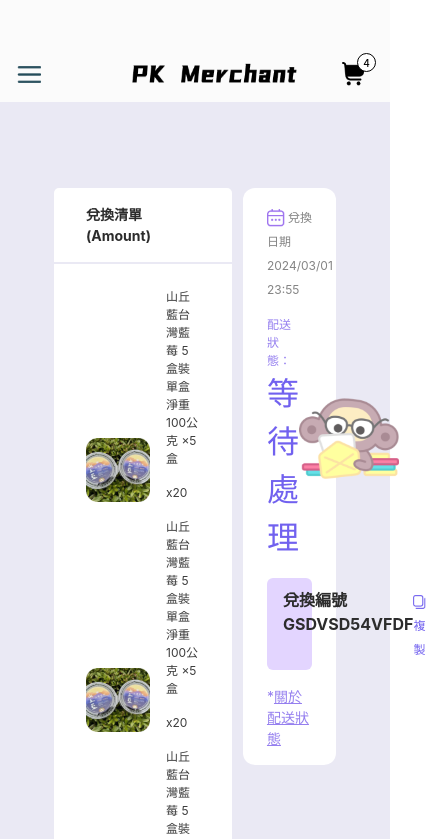
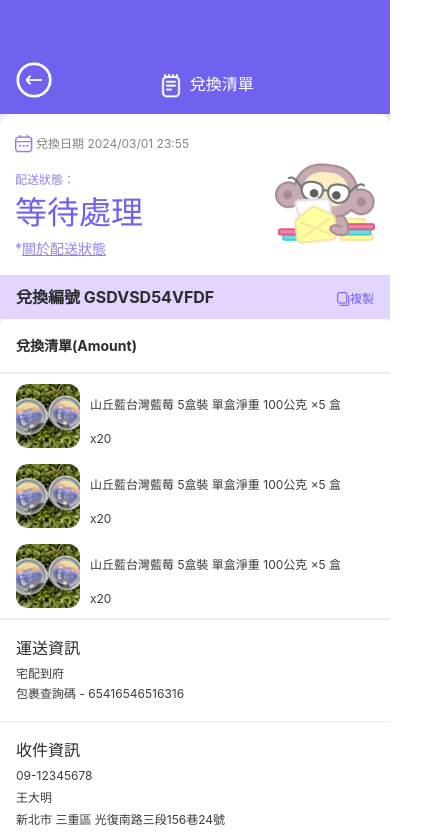
Before and after one commit to ThandarAungUCSM/pk_nuxt, a Nuxt app: page /orderdetail/1 in a window 390 px wide. Shown: the top 839 px of the page, 426 px wide, since content can reach past the window. Built offline with nearby package versions, Linux system fonts and the light colour scheme.

Commit message:
mobile for convert-history (order) page with data and null data, orderdetail page

```diff
--- a/components/OrderFirst.vue
+++ b/components/OrderFirst.vue
@@ -13,6 +13,9 @@
         <div class="second-col">
           <img src="../assets/pc/product-img.png" class="product-icon">
           <span class="product-text">山丘藍台灣藍莓 5盒裝 單盒淨重 100公克 ×5 盒...</span>
+        </div>
+        <div class="m-four">
+          <p class="btn-row">檢視其他商品</p>
         </div>
         <div class="third-col">
           <div class="row1">
@@ -71,11 +74,15 @@ export default {
     margin-bottom: 0rem;
     padding-left: 0;
     padding-right: 0;
+    border-bottom: 5px solid #6e00fa;
   }
   .order-product {
     background: #FFFFFF;
     box-shadow: 0px 2px 4px rgba(0, 0, 0, 0.1);
     border-radius: 12px;
+    @media screen and (max-width: 768px) {
+      border-radius: 0;
+    }
     .product-title {
       display: flex;
       justify-content: space-between;
@@ -89,6 +96,9 @@ export default {
       background: #E3D5FF;
       border-top-left-radius: 12px;
       border-top-right-radius: 12px;
+      @media screen and (max-width: 768px) {
+        border-radius: 0;
+      }
       .order-number {
         color: #2C2C2C;
         font-weight: 400;
@@ -100,9 +110,17 @@ export default {
       align-items: center;
       justify-content: space-between;
       padding: 14px 2rem 14px 1.5rem;
+      @media screen and (max-width: 768px) {
+        padding: 14px 1.5rem 14px 1.5rem;
+        flex-direction: column;
+        align-items: flex-start;
+      }
       cursor: pointer;
       .first-col {
-
+        @media screen and (max-width: 768px) {
+          padding-bottom: 1rem;
+          width: 100%;
+        }
         .calen-icon {
           width: 18px;
           height: 18px;
@@ -115,6 +133,11 @@ export default {
         }
       }
       .second-col {
+        @media screen and (max-width: 768px) {
+          display: flex;
+          align-items: flex-start;
+          width: 100%;
+        }
         .product-icon {
           width: 64px;
           height: 64px;
@@ -126,12 +149,41 @@ export default {
           margin-left: 7px;
         }
       }
+      .m-four {
+        display: none;
+        @media screen and (max-width: 768px) {
+          display: flex;
+          justify-content: center;
+          align-items: center;
+          border: 1px solid #B38BFF;
+          border-radius: 12px;
+          width: 100%;
+          margin: 1rem 0;
+          height: 25px;
+        }
+        .btn-row {
+          font-weight: 400;
+          font-size: 12px;
+          color: #A97BFF;
+          margin-bottom: 0;
+        }
+      }
       .third-col {
+        @media screen and (max-width: 768px) {
+          display: flex;
+          align-items: center;
+          justify-content: space-between;
+          flex-direction: row-reverse;
+          width: 100%;
+        }
         .row1 {
           display: flex;
           align-items: center;
           justify-content: flex-end;
           margin-bottom: 5px;
+          @media screen and (max-width: 768px) {
+            margin-bottom: 0;
+          }
           .total-exchange {
             font-weight: 500;
             font-size: 16px;
--- a/components/OrderNav.vue
+++ b/components/OrderNav.vue
@@ -53,15 +53,15 @@ export default {
   }
   .activeCss {
     @media screen and (max-width: 768px) {
-      border-bottom: 2px solid #CEB17D;
+      border-bottom: 2px solid #6100FF;
     }
   }
   .paddingCss {
     padding-left: 28px;
     padding-right: 28px;
     @media screen and (max-width: 768px) {
-      padding-left: 0;
-      padding-right: 0;
+      padding-left: 5px;
+      padding-right: 5px;
 
       height: 44px;
       display: flex;
@@ -75,8 +75,8 @@ export default {
       padding-bottom: 5px;
       cursor: pointer;
       @media screen and (max-width: 768px) {
-        font-weight: 500;
-        font-size: 0.875rem;
+        font-weight: 400;
+        font-size: 1rem;
         padding-bottom: 0;
         border-bottom: 0;
       }
--- a/pages/convert-history.vue
+++ b/pages/convert-history.vue
@@ -1,7 +1,17 @@
 <template>
   <div>
     <div>
-      <Header />
+      <Header class="forPC" />
+      <div class="formobile titlem">
+        <div class="pc-back">
+          <img src="../assets/mobile/btn-return.png" class="back-icon">
+        </div>
+        <div class="title-div">
+          <img src="../assets/mobile/notebook.png" class="notebook-icon">
+          <span class="setting-title">兌換清單</span>
+        </div>
+        <div class="visibleHidden">hi</div>
+      </div>
       <div class="order-parent">
         <b-container class="orderPage">
           <OrderNav :orders="orders" @changeIndex="changeIndex"></OrderNav>
@@ -137,15 +147,76 @@ export default {
 };
 </script>
 <style lang="scss" scoped>
+.forPC {
+  @media screen and (max-width: 768px) {
+    display: none;
+  }
+}
+.formobile {
+  display: none;
+  @media screen and (max-width: 768px) {
+    display: block;
+  }
+  .pc-back {
+    @media screen and (max-width: 768px) {
+      display: flex;
+    }
+    .back-icon {
+      width: 36px;
+      height: 36px;
+    }
+  }
+  .title-div {
+    text-align: center;
+    padding: 1rem;
+    @media screen and (max-width: 768px) {
+      text-align: left;
+      padding: 0;
+    }
+    .setting-title {
+      font-weight: 400;
+      font-size: 16px;
+      padding-left: 0px;
+      @media screen and (max-width: 768px) {
+        color: #FFF;
+      }
+    }
+    .notebook-icon {
+      width: 24px;
+      height: 24px;
+      margin-right: 7px;
+    }
+  }
+}
+.titlem {
+  @media screen and (max-width: 768px) {
+    background: #7161EF;
+    height: 114px;
+    display: flex;
+    align-items: flex-end;
+    justify-content: space-between;
+    padding: 1rem;
+
+    position: fixed;
+    width: 100%;
+    z-index: 999;
+  }
+  .visibleHidden {
+    visibility: hidden;
+  }
+}
 .order-parent {
   background: #eae9f4;
   padding-top: 156px;
   padding-bottom: 70px;
   min-height: calc(100vh - 80px);
+  @media screen and (max-width: 768px) {
+    padding-top: 114px;
+  }
 }
 .orderPage {
   @media screen and (max-width: 768px) {
-    padding-top: 47px;
+    padding-top: 0px;
     width: 100%;
     max-width: 100%;
     padding-left: 0;
@@ -153,7 +224,7 @@ export default {
   }
   .m-pad {
     @media screen and (max-width: 768px) {
-      margin-top: 44px;
+      padding-top: 44px;
     }
   }
 }
--- a/pages/orderdetail/_id.vue
+++ b/pages/orderdetail/_id.vue
@@ -1,6 +1,16 @@
 <template>
   <div>
-    <Header />
+    <Header class="forPC" />
+    <div class="formobile titlem">
+      <div class="pc-back">
+        <img src="../../assets/mobile/btn-return.png" class="back-icon">
+      </div>
+      <div class="title-div">
+        <img src="../../assets/mobile/notebook.png" class="notebook-icon">
+        <span class="setting-title">兌換清單</span>
+      </div>
+      <div class="visibleHidden">hi</div>
+    </div>
     <div class="pc-true">
       <b-container class="orderDetail bg-color">
         <div class="leftdiv">
@@ -18,6 +28,13 @@
               </div>
             </div>
           </div>
+          <div class="m-price1-block">
+            <div class="methods-div">
+              <p class="title-txt">運送資訊</p>
+              <p class="method-txt">宅配到府 </p>
+              <p class="method-txt">包裹查詢碼 - 65416546516316</p>
+            </div>
+          </div>
           <div class="title-block">
             <p class="title-txt">收件資訊</p>
             <div class="detail-content">
@@ -31,7 +48,7 @@
                 <p class="right-facts">09-12345678</p>
                 <p class="right-facts"> 王大明 </p>
                 <p class="right-facts"> 新北市 三重區 光復南路三段156巷24號 </p>
-                <p class="right-facts">宅配到府</p>
+                <p class="right-facts m-hide">宅配到府</p>
               </div>
             </div>
           </div>
@@ -93,6 +110,7 @@
               <img src="../../assets/pc/shipping-icon.png" class="shipping-icon">
             </div>
           </div>
+          <p class="m-delivery-status">*<span>關於配送狀態</span></p>
           <div class="third-row">
             <p class="code-txt">兌換編號 GSDVSD54VFDF</p>
             <div class="copy-div">
@@ -163,11 +181,72 @@ export default {
 };
 </script>
 <style lang="scss" scoped>
+.forPC {
+  @media screen and (max-width: 768px) {
+    display: none;
+  }
+}
+.formobile {
+  display: none;
+  @media screen and (max-width: 768px) {
+    display: block;
+  }
+  .pc-back {
+    @media screen and (max-width: 768px) {
+      display: flex;
+    }
+    .back-icon {
+      width: 36px;
+      height: 36px;
+    }
+  }
+  .title-div {
+    text-align: center;
+    padding: 1rem;
+    @media screen and (max-width: 768px) {
+      text-align: left;
+      padding: 0;
+    }
+    .setting-title {
+      font-weight: 400;
+      font-size: 16px;
+      padding-left: 0px;
+      @media screen and (max-width: 768px) {
+        color: #FFF;
+      }
+    }
+    .notebook-icon {
+      width: 24px;
+      height: 24px;
+      margin-right: 7px;
+    }
+  }
+}
+.titlem {
+  @media screen and (max-width: 768px) {
+    background: #7161EF;
+    height: 114px;
+    display: flex;
+    align-items: flex-end;
+    justify-content: space-between;
+    padding: 1rem;
+
+    position: fixed;
+    width: 100%;
+    z-index: 999;
+  }
+  .visibleHidden {
+    visibility: hidden;
+  }
+}
 .pc-true {
   display: flex;
   padding-top: 140px;
   background: #eae9f4;
   min-height: 100vh;
+  @media screen and (max-width: 768px) {
+    padding-top: 114px;
+  }
 }
 .orderDetail {
   width: 80%;
@@ -175,9 +254,18 @@ export default {
   display: flex;
   justify-content: space-between;
   align-items: flex-start;
+  @media screen and (max-width: 768px) {
+    width: 100%;
+    margin: auto;
+    flex-direction: column-reverse;
+    padding-left: 0;
+    padding-right: 0;
+  }
   .leftdiv {
     width: 63%;
-
+    @media screen and (max-width: 768px) {
+      width: 100%;
+    }
     .title {
       padding: 1rem 2rem;
       border-radius: 5px 5px 0 0;
@@ -185,6 +273,9 @@ export default {
       align-items: center;
       margin-bottom: 2px;
       background: #fff;
+      @media screen and (max-width: 768px) {
+        padding: 1rem;
+      }
       .storeName {
         margin-bottom: 0;
         padding-right: 1rem;
@@ -196,17 +287,25 @@ export default {
     .product-block {
       padding: 1.5rem 2rem 0.5rem;
       background: #fff;
+      @media screen and (max-width: 768px) {
+        padding: 10px 1rem;
+      }
       .each-product {
         display: flex;
         align-items: flex-end;
         background: #fff;
         margin-bottom: 1rem;
+        @media screen and (max-width: 768px) {
+        }
         .product-icon {
           width: 64px;
           height: 64px;
         }
         .product-div {
           padding-left: 1rem;
+          @media screen and (max-width: 768px) {
+            padding-left: 10px;
+          }
           .product-text {
             font-weight: 400;
             font-size: 12px;
@@ -220,19 +319,34 @@ export default {
           }
         }
       }
+      .each-product:last-child {
+        @media screen and (max-width: 768px) {
+          margin-bottom: 0;
+        }
+      }
     }
     .title-block {
       background: #FFF;
       margin-top: 7px;
       padding: 1rem 2rem;
+      @media screen and (max-width: 768px) {
+        margin-top: 1px;
+        padding: 1rem;
+      }
       .title-txt {
         font-weight: 400;
         font-size: 1rem;
         color: #2C2C2C;
+        @media screen and (max-width: 768px) {
+          margin-bottom: 5px;
+        }
       }
       .detail-content {
         display: flex;
         .detail-left {
+          @media screen and (max-width: 768px) {
+            display: none;
+          }
           .left-facts {
             font-weight: 400;
             font-size: 12px;
@@ -249,6 +363,14 @@ export default {
             font-size: 12px;
             color: #3C3C3C;
             margin-bottom: 7px;
+            @media screen and (max-width: 768px) {
+              margin-bottom: 4px;
+            }
+          }
+          .m-hide {
+            @media screen and (max-width: 768px) {
+              display: none;
+            }
           }
         }
       }
@@ -257,10 +379,17 @@ export default {
       background: #FFF;
       margin-top: 7px;
       padding: 1rem 2rem;
+      @media screen and (max-width: 768px) {
+        margin-top: 2px;
+        padding: 1rem;
+      }
       .title-txt {
         font-weight: 400;
         font-size: 1rem;
         color: #2C2C2C;
+        @media screen and (max-width: 768px) {
+          margin-bottom: 5px;
+        }
       }
 
       .detail-content {
@@ -278,6 +407,9 @@ export default {
             font-size: 14px;
             color: #000;
             margin-bottom: 7px;
+            @media screen and (max-width: 768px) {
+              margin-bottom: 4px;
+            }
           }
         }
         .detail-right {
@@ -286,12 +418,18 @@ export default {
             font-size: 14px;
             color: #957FEF;
             margin-bottom: 7px;
+            @media screen and (max-width: 768px) {
+              margin-bottom: 4px;
+            }
           }
           .price1-amount {
             font-weight: 600;
             font-size: 16px;
             color: #E1460E;
             margin-bottom: 7px;
+            @media screen and (max-width: 768px) {
+              margin-bottom: 4px;
+            }
           }
         }
       }
@@ -300,6 +438,9 @@ export default {
       background: #FFF;
       margin-top: 7px;
       padding: 1rem 2rem;
+      @media screen and (max-width: 768px) {
+        display: none;
+      }
       .methods-div {
         display: flex;
         align-items: center;
@@ -327,10 +468,51 @@ export default {
         margin-bottom: 2px;
       }
     }
+    .m-price1-block {
+      display: none;
+      @media screen and (max-width: 768px) {
+        display: block;
+        background: #FFF;
+        margin-top: 2px;
+        padding: 1rem;
+      }
+      .methods-div {
+        @media screen and (max-width: 768px) {
+        }
+      }
+      .title-txt {
+        @media screen and (max-width: 768px) {
+          font-weight: 400;
+          font-size: 1rem;
+          color: #2C2C2C;
+          margin-right: 3rem;
+          margin-bottom: 5px;
+        }
+      }
+      .method-txt {
+        font-weight: 400;
+        font-size: 12px;
+        color: #3C3C3C;
+      }
+      .detail-content {
+        display: flex;
+        justify-content: space-between;
+      }
+      .hidee {
+        visibility: hidden;
+      }
+      p {
+        margin-bottom: 2px;
+      }
+    }
     .apply-block {
       background: #FFF;
       margin-top: 7px;
       padding: 10px 2rem;
+      @media screen and (max-width: 768px) {
+        margin-top: 2px;
+        padding: 10px 1rem;
+      }
       .apply-txt {
         font-weight: 400;
         font-size: 1rem;
@@ -345,7 +527,15 @@ export default {
     background: #FFFFFF;
     border-radius: 12px;
     padding: 1rem 1.5rem;
+    @media screen and (max-width: 768px) {
+      width: 100%;
+      padding: 1rem 0 0;
+    }
     .first-row {
+      @media screen and (max-width: 768px) {
+        padding-left: 15px;
+        padding-right: 15px;
+      }
       .calen-icon {
         width: 18px;
         height: 18px;
@@ -362,6 +552,9 @@ export default {
       padding: 1rem 0;
       justify-content: space-between;
       align-items: center;
+      @media screen and (max-width: 768px) {
+        padding: 0 15px;
+      }
       .leftpart {
         .shipping-status {
           font-weight: 400;
@@ -389,6 +582,10 @@ export default {
       display: flex;
       justify-content: space-between;
       padding: 10px 1rem;
+      @media screen and (max-width: 768px) {
+        border-radius: 0;
+        margin-top: 1rem;
+      }
       .code-txt {
         font-weight: 700;
         font-size: 1rem;
@@ -413,6 +610,24 @@ export default {
       font-size: 14px;
       color: #957FEF;
       margin-top: 1rem;
+      @media screen and (max-width: 768px) {
+        display: none;
+      }
+      span {
+        text-decoration: underline;
+      }
+    }
+    .m-delivery-status {
+      display: none;
+      @media screen and (max-width: 768px) {
+        display: block;
+        font-weight: 400;
+        font-size: 14px;
+        color: #957FEF;
+        padding-left: 15px;
+        padding-right: 15px;
+        margin-top: -1rem;
+      }
       span {
         text-decoration: underline;
       }
```
Also changed, not shown: assets/mobile/notebook.png (added).
